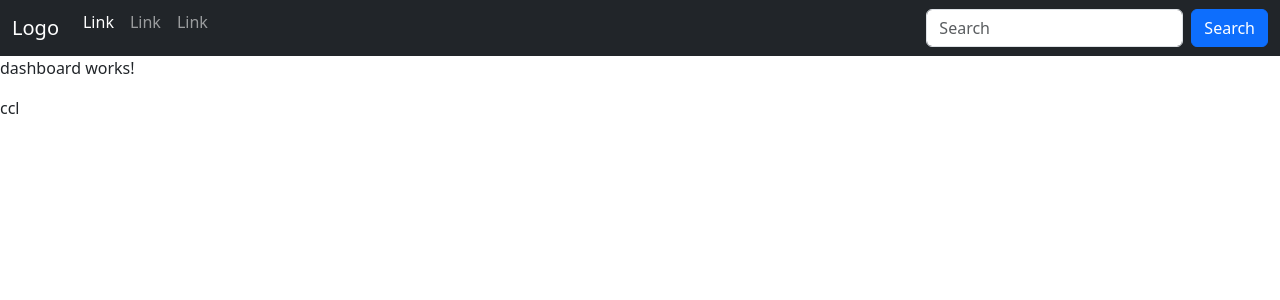
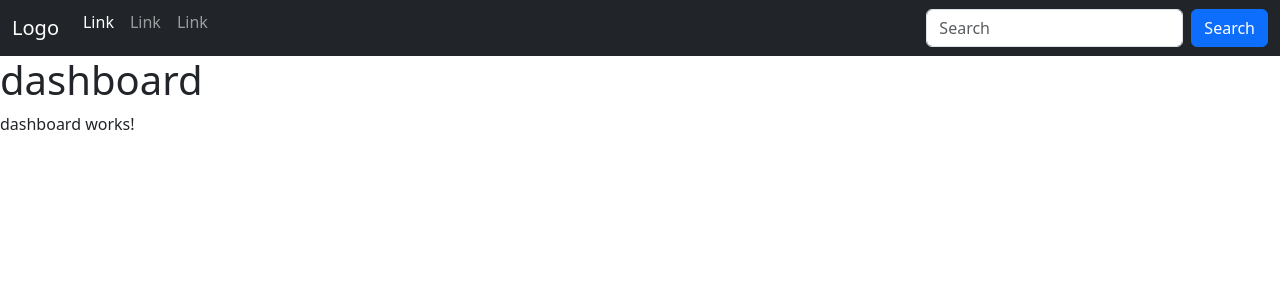
Before and after one commit to ernestoacostavelazquez/login_prueba01, an Angular app: page /dashboard in a window 1280 px wide. Shown: the top 300 px of the page. Built offline with nearby package versions, Linux system fonts and the light colour scheme.

Commit message:
segundo commit

```diff
--- a/src/app/app.component.html
+++ b/src/app/app.component.html
@@ -1,2 +1 @@
 <router-outlet />
-ccl
--- a/src/app/pages/dashboard/dashboard.component.html
+++ b/src/app/pages/dashboard/dashboard.component.html
@@ -1 +1,2 @@
+<h1>dashboard</h1>
 <p>dashboard works!</p>
```
